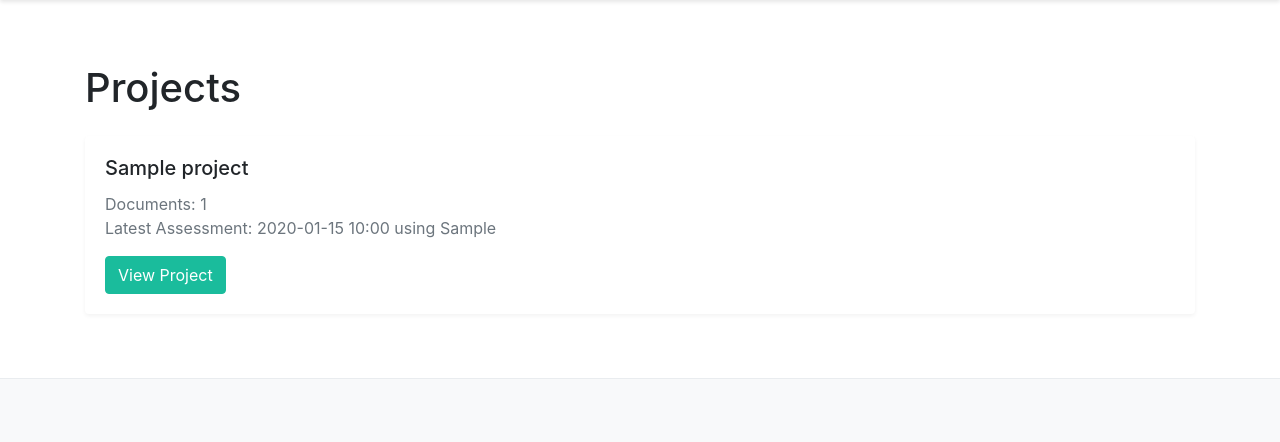
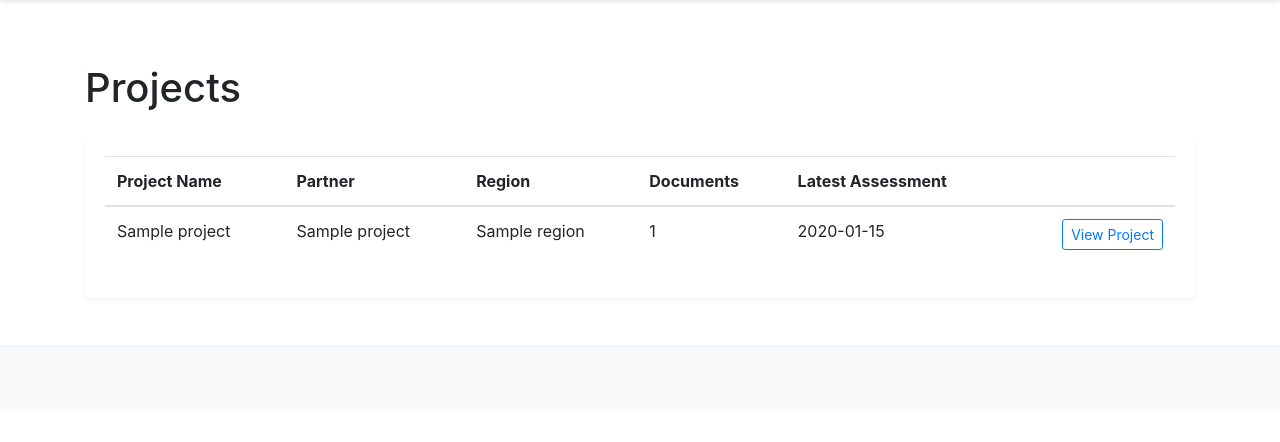
Before and after one commit to patterson-s/siemens, a Python web app: template app/templates/main/projects.html in a window 1280 px wide. Shown: the part 72-514 px from the top of the page. Run offline with Jinja, Linux system fonts and the light colour scheme; the template is opened without the code that fills it: most values are stand-ins (such as "Sample title", 1, 10 or a date in 2020); some libraries are stand-ins or nearby versions.

Commit message:
update ai agent and projects list

```diff
--- a/app/templates/main/ai_agent.html
+++ b/app/templates/main/ai_agent.html
@@ -48,7 +48,7 @@ document.addEventListener('DOMContentLoaded', function() {
 {% endblock %}
 
 {% block content %}
-    <h1 class="my-4">Query the Assessment Results Data</h1>
+    <h1 class="my-4">Query the Project Assessment Database</h1>
 
     <div class="row">
         <div class="col-md-8">
--- a/app/templates/main/projects.html
+++ b/app/templates/main/projects.html
@@ -2,35 +2,48 @@
 
 {% block content %}
     <h1 class="my-4">Projects</h1>
-    <div class="row">
-        {% if projects %}
-            {% for project in projects %}
-                <div class="col-12 mb-3">  <!-- Full width card -->
-                    <div class="card">
-                        <div class="card-body">
-                            <h5 class="card-title">{{ project.name }}</h5>
-                            <div class="mb-3">
-                                <span class="text-muted">Documents: {{ project.documents|length }}</span>
-                                {% if project.evaluation_runs %}
-                                    {% set latest = project.evaluation_runs|sort(attribute='created_at')|last %}
-                                    <br>
-                                    <span class="text-muted">Latest Assessment:
-                                        {{ latest.created_at.strftime('%Y-%m-%d %H:%M') }}
-                                        using {{ latest.model_used }}
-                                    </span>
-                                {% endif %}
-                            </div>
-                            <a href="{{ url_for('main.project_details', project_id=project.id) }}" class="btn btn-primary">View Project</a>
-                        </div>
-                    </div>
-                </div>
-            {% endfor %}
-        {% else %}
-            <div class="col-12">
-                <div class="alert alert-info">
-                    No active projects found.
-                </div>
+
+    <div class="card">
+        <div class="card-body">
+            <div class="table-responsive">
+                <table class="table table-hover">
+                    <thead>
+                        <tr>
+                            <th>Project Name</th>
+                            <th>Partner</th>
+                            <th>Region</th>
+                            <th>Documents</th>
+                            <th>Latest Assessment</th>
+                            <th></th>
+                        </tr>
+                    </thead>
+                    <tbody>
+                        {% for project in projects %}
+                            <tr>
+                                <td>{{ project.name }}</td>
+                                <td>{{ project.integrity_partner_name }}</td>
+                                <td>{{ project.region }}</td>
+                                <td>{{ project.documents|length }}</td>
+                                <td>
+                                    {% if project.evaluation_runs %}
+                                        {{ project.evaluation_runs[-1].created_at.strftime('%Y-%m-%d') }}
+                                    {% else %}
+                                        <span class="text-muted">No assessments</span>
+                                    {% endif %}
+                                </td>
+                                <td class="text-right">
+                                    <a href="{{ url_for('main.project_details', project_id=project.id) }}"
+                                       class="btn btn-sm btn-outline-primary">View Project</a>
+                                </td>
+                            </tr>
+                        {% else %}
+                            <tr>
+                                <td colspan="6" class="text-center">No active projects found.</td>
+                            </tr>
+                        {% endfor %}
+                    </tbody>
+                </table>
             </div>
-        {% endif %}
+        </div>
     </div>
 {% endblock %}
```
Also changed, not shown: app/main/routes.py (+46 -42 lines), 1 other file.
